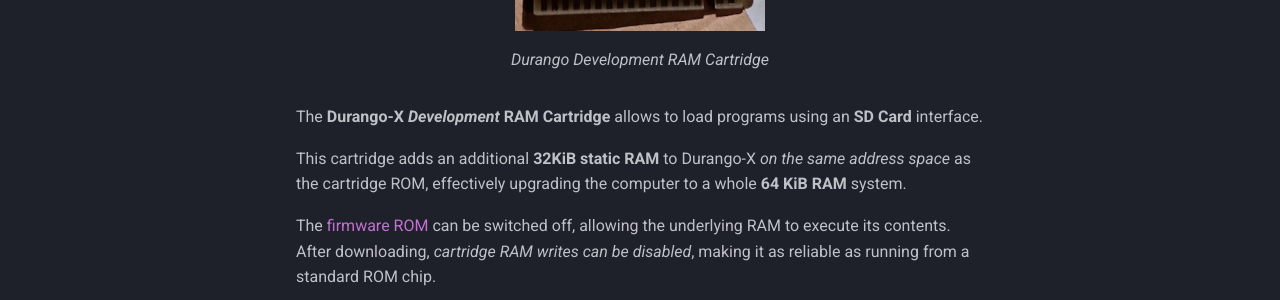
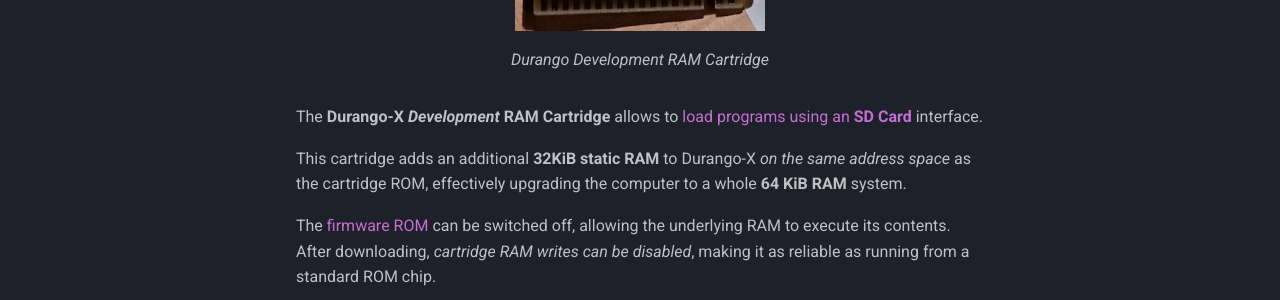
Before and after one commit to durangoretro/web, an MkDocs documentation site: the page built from docs/hardware/dev_cart.md, in a window 1280 px wide and 1132 px high. Shown: the part 687-987 px from the top of the window. Built offline with MkDocs 1.6.1 and Material for MkDocs 9.7.7, drawn with Linux system fonts in a browser that asks for light colours; comment, search, counter and statistics services are not loaded; part of the change alters nothing that is shown.

```diff
--- a/docs/hardware/dev_cart.md
+++ b/docs/hardware/dev_cart.md
@@ -5,10 +5,10 @@
 <figcaption>Durango Development RAM Cartridge</figcaption>
 </figure>
 
-The **Durango-X _Development_ RAM Cartridge** allows to load programs using an **SD Card** interface.
+The **Durango-X _Development_ RAM Cartridge** allows to [load programs using an **SD Card**](header.md) interface.
 
 This cartridge adds an additional **32KiB static RAM** to Durango-X _on the same address space_ as the cartridge ROM, effectively upgrading the computer to a whole **64 KiB RAM** system.
 
-The [firmware ROM]() can be switched off, allowing the underlying RAM to execute its contents. After downloading, _cartridge RAM writes can be disabled_, making it as reliable as running from a standard ROM chip.
+The [firmware ROM](../cartidge.md) can be switched off, allowing the underlying RAM to execute its contents. After downloading, _cartridge RAM writes can be disabled_, making it as reliable as running from a standard ROM chip.
 
 Also, you can use this cartridge to load programs using the _nanoLink_ interface into the cartridge RAM. You can send programs to Durango-X using a _Raspberry Pi_ connected using GPIO.
```
